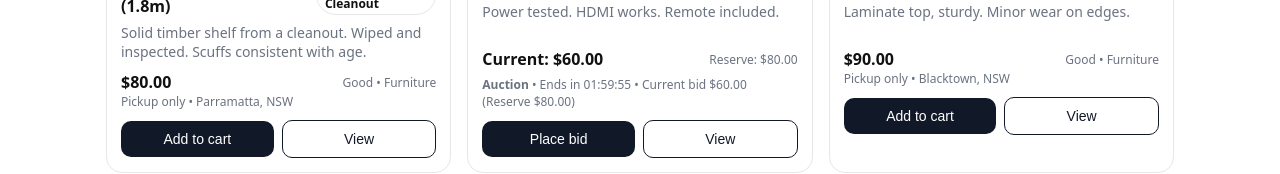
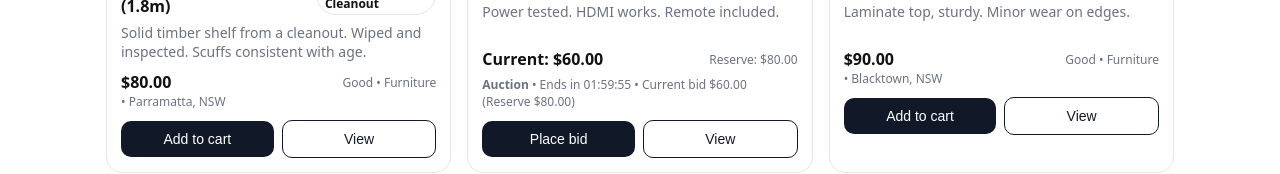
Before and after one commit to joshd12blip/Cleanout-Market, a React (Vite) app: page / in a window 1280 px wide. Shown: the part 402-576 px from the top of the page. Built offline with nearby package versions, Linux system fonts and the light colour scheme; the HTML template or start-up script is replaced by a standard one.

Commit message:
Update App.jsx

```diff
--- a/src/App.jsx
+++ b/src/App.jsx
@@ -193,6 +193,14 @@ export default function App(){
       deliveryFee: newItem.deliveryFee ? Number(newItem.deliveryFee) : undefined,
       photos,
       verifiedSource: newItem.verifiedSource,
+      allowPickup: !!newItem.allowPickup,
+allowDelivery: !!newItem.allowDelivery,
+deliveryFee: newItem.deliveryFee ? Number(newItem.deliveryFee) : undefined,
+allowHub: !!newItem.allowHub,
+hubName: newItem.hubName || undefined,
+hubAddress: newItem.hubAddress || undefined,
+hubHandlingFee: newItem.hubHandlingFee ? Number(newItem.hubHandlingFee) : undefined,
+
       saleType: newItem.saleType,
       reservePrice: newItem.saleType === 'auction' ? Number(newItem.reservePrice) : undefined,
       endTime: newItem.saleType === 'auction' ? newItem.endTime : undefined,
@@ -334,7 +342,15 @@ export default function App(){
                         <div><strong>{currency(i.price)}</strong></div>
                         <div className="small">{i.condition} • {i.category}</div>
                       </div>
-                      <div className="small">{i.pickup ? 'Pickup only' : `Delivery ${i.deliveryFee ? currency(i.deliveryFee) : 'available'}`} • {i.location}</div>
+                      <div className="small">
+  {i.allowPickup && 'Pickup'}
+  {i.allowPickup && (i.allowDelivery || i.allowHub) ? ' • ' : ''}
+  {i.allowDelivery && `Delivery${i.deliveryFee ? ' ' + currency(i.deliveryFee) : ''}`}
+  {(i.allowDelivery && i.allowHub) ? ' • ' : ''}
+  {i.allowHub && `${i.hubName || 'Hub pickup'}${i.hubHandlingFee ? ' ' + currency(i.hubHandlingFee) : ''}`}
+  {' • '}{i.location}
+</div>
+
                       <div className="row" style={{marginTop:10, gap:8}}>
                         <button className="btn" style={{flex:1}} onClick={()=>addToCart(i.id)}>Add to cart</button>
                         <button className="btn-outline" style={{flex:1}} onClick={()=>alert('Demo only – add to cart and send purchase email.')}>View</button>
```
